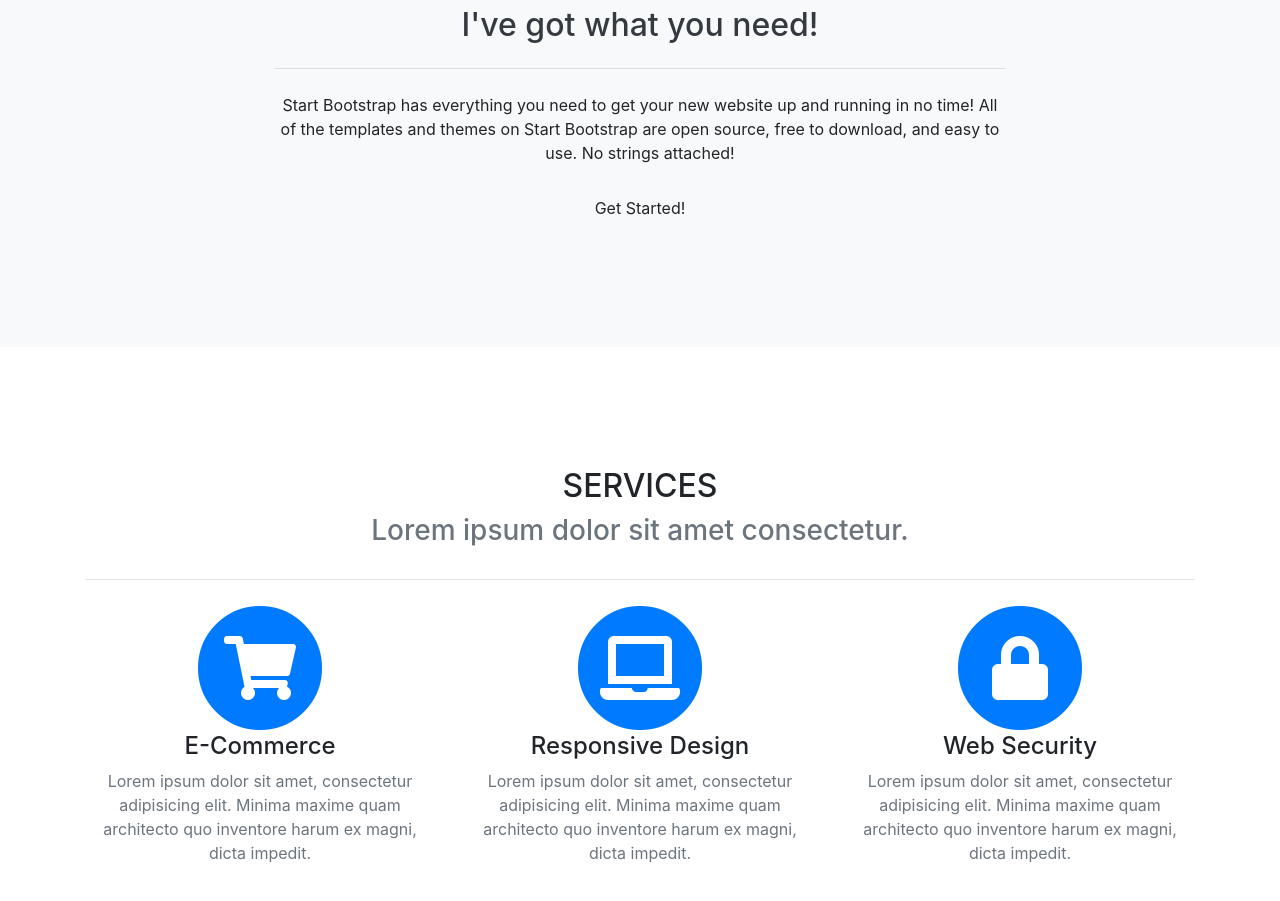
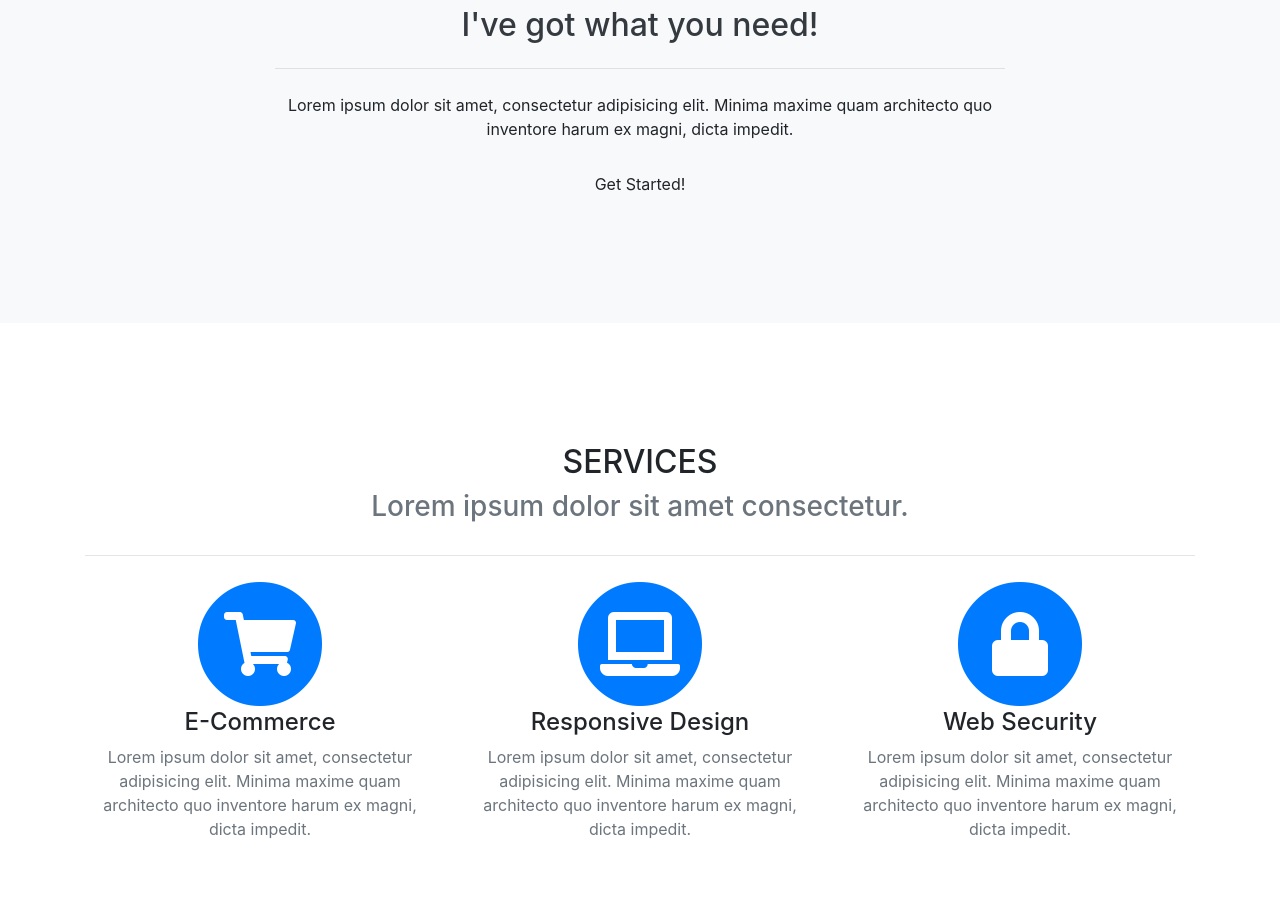
Before and after one commit to VincentWijaya/semantic-web, a plain HTML site: page index.html in a window 1280 px wide. Shown: the part 962-1863 px from the top of the page. Drawn offline with nearby package versions, Linux system fonts and the light colour scheme.

```diff
--- a/index.html
+++ b/index.html
@@ -118,7 +118,7 @@
           <div class="col-lg-8 mx-auto text-center">
             <h2 class="section-heading text-dark">I've got what you need!</h2>
             <hr class="light my-4">
-            <p class="text-faded mb-4">Start Bootstrap has everything you need to get your new website up and running in no time! All of the templates and themes on Start Bootstrap are open source, free to download, and easy to use. No strings attached!</p>
+            <p class="text-faded mb-4">Lorem ipsum dolor sit amet, consectetur adipisicing elit. Minima maxime quam architecto quo inventore harum ex magni, dicta impedit.</p>
             <a class="btn btn-light btn-xl js-scroll-trigger" href="#services">Get Started!</a>
           </div>
         </div>
```
Also changed, not shown: 1 other file.
